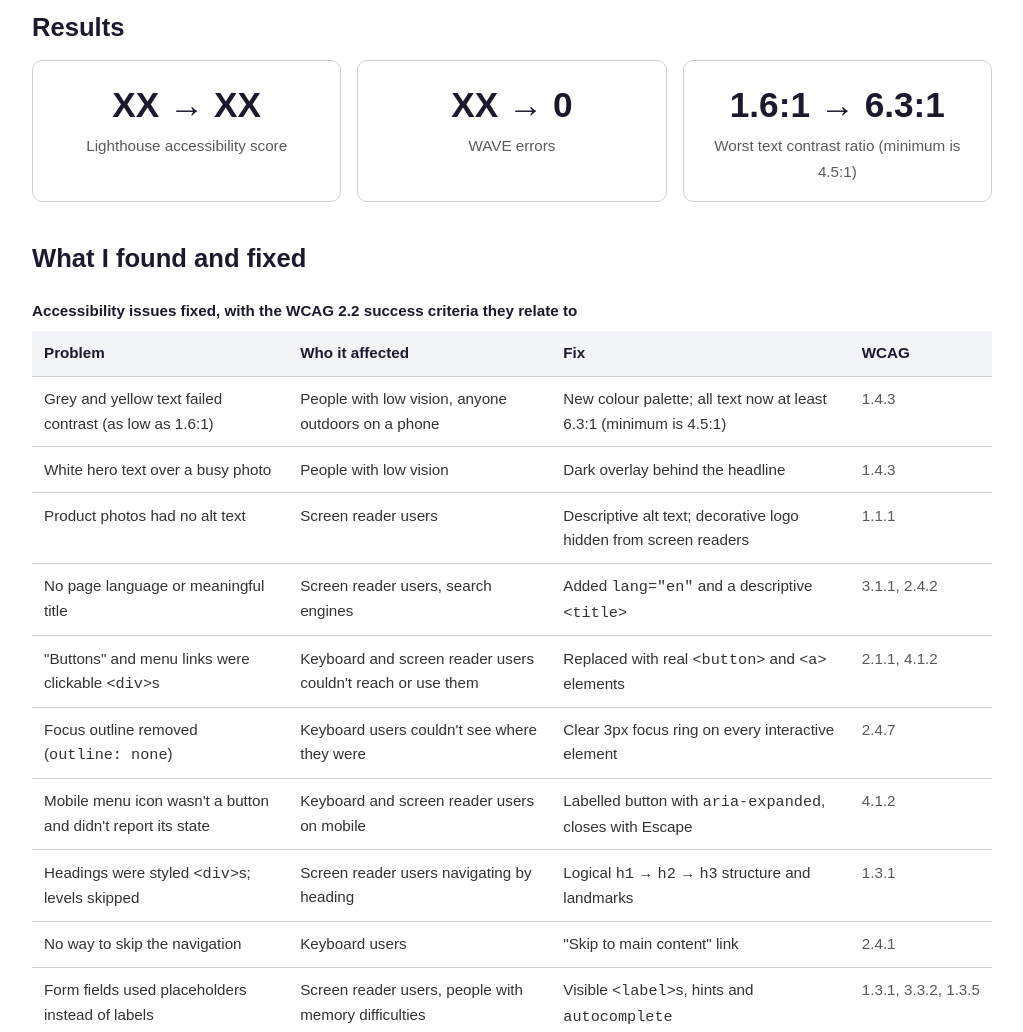
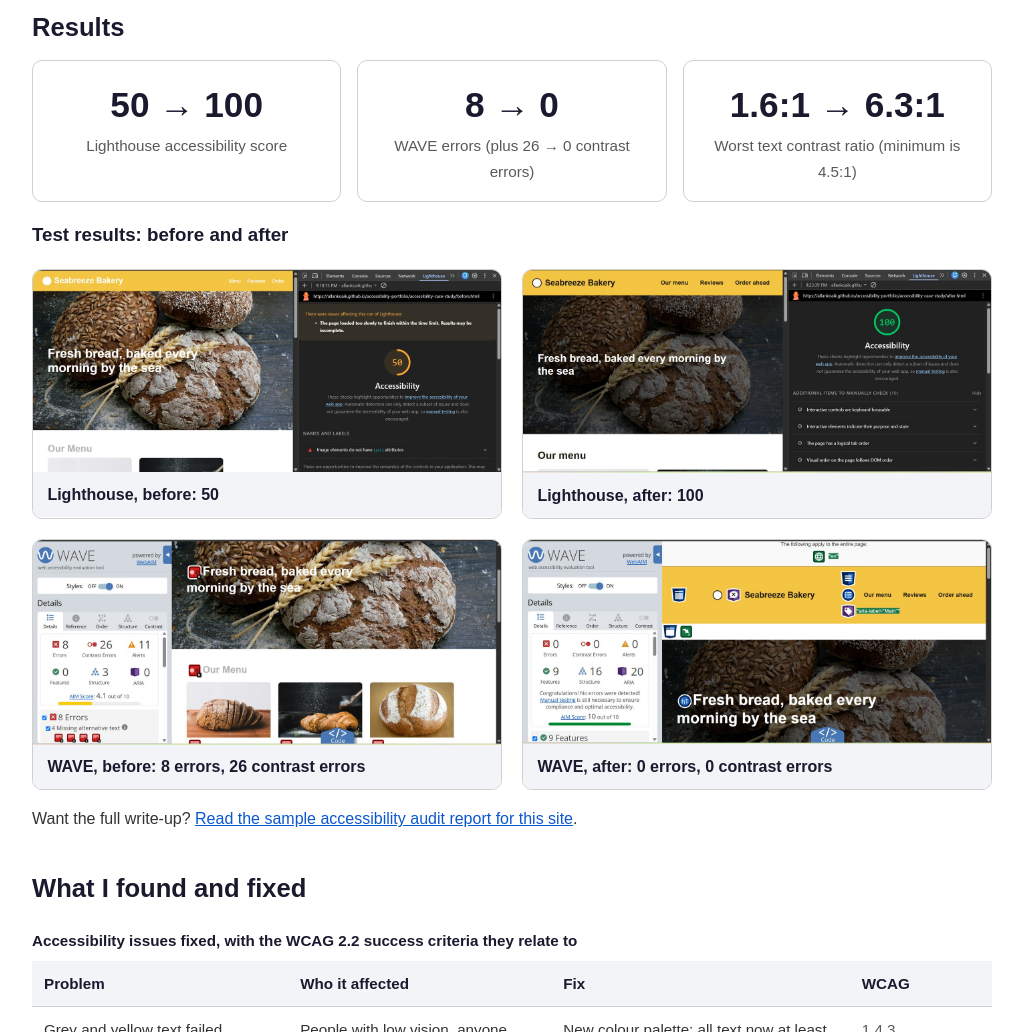
Before and after one commit to allankoaik/accessibility-portfolio, a plain HTML site: page accessibility-case-study/index.html in a window 1280 px wide. Shown: the part 680-1712 px from the top of the page, without its empty margins (128-1151 px from the left). Drawn offline with Linux system fonts and the light colour scheme.

Commit message:
Add real test results, screenshots and audit link to case study
Replace placeholder Lighthouse/WAVE scores (50 -> 100, 8 -> 0), add the
four before/after screenshots under images/, and link to the sample audit report.

Co-Authored-By: Claude Opus 5.5 <noreply@anthropic.com>

```diff
--- a/accessibility-case-study/index.html
+++ b/accessibility-case-study/index.html
@@ -40,6 +40,11 @@
   .tools li { background: #eef2fb; color: var(--ink); padding: .35rem .75rem; border-radius: 999px; font-size: .95rem; }
   footer { background: #f2f4f8; padding: 1.5rem; margin-top: 3rem; }
   .note { color: var(--muted); font-size: .9rem; }
+  h3 { color: var(--ink); }
+  .shots { display: grid; grid-template-columns: repeat(auto-fit, minmax(min(100%, 420px), 1fr)); gap: 1.25rem; }
+  .shots figure { margin: 0; border: 1px solid var(--line); border-radius: 10px; overflow: hidden; }
+  .shots img { display: block; width: 100%; height: auto; }
+  .shots figcaption { padding: .6rem .9rem; font-weight: bold; color: var(--ink); background: #f2f4f8; }
 </style>
 </head>
 <body>
@@ -72,12 +77,33 @@
     </div>
 
     <h2>Results</h2>
-    <!-- TODO (Allan): run Lighthouse on before.html and after.html (Chrome DevTools → Lighthouse → Accessibility) and replace the numbers below with your real scores. Also add your WAVE error counts. -->
     <div class="scores">
-      <div class="score"><span class="num">XX → XX</span><span class="label">Lighthouse accessibility score</span></div>
-      <div class="score"><span class="num">XX → 0</span><span class="label">WAVE errors</span></div>
+      <div class="score"><span class="num">50 → 100</span><span class="label">Lighthouse accessibility score</span></div>
+      <div class="score"><span class="num">8 → 0</span><span class="label">WAVE errors (plus 26 → 0 contrast errors)</span></div>
       <div class="score"><span class="num">1.6:1 → 6.3:1</span><span class="label">Worst text contrast ratio (minimum is 4.5:1)</span></div>
     </div>
+
+    <h3>Test results: before and after</h3>
+    <div class="shots">
+      <figure>
+        <img src="images/lighthouse-before.jpg" width="1400" height="605" loading="lazy" alt="Lighthouse report for the before page showing an accessibility score of 50, with a failed check for images missing alt attributes.">
+        <figcaption>Lighthouse, before: 50</figcaption>
+      </figure>
+      <figure>
+        <img src="images/lighthouse-after.jpg" width="1400" height="605" loading="lazy" alt="Lighthouse report for the after page showing an accessibility score of 100.">
+        <figcaption>Lighthouse, after: 100</figcaption>
+      </figure>
+      <figure>
+        <img src="images/wave-before.jpg" width="1400" height="612" loading="lazy" alt="WAVE summary for the before page: 8 errors, 26 contrast errors and 11 alerts, AIM score 4.1 out of 10.">
+        <figcaption>WAVE, before: 8 errors, 26 contrast errors</figcaption>
+      </figure>
+      <figure>
+        <img src="images/wave-after.jpg" width="1400" height="610" loading="lazy" alt="WAVE summary for the after page: 0 errors, 0 contrast errors and 0 alerts, AIM score 10 out of 10.">
+        <figcaption>WAVE, after: 0 errors, 0 contrast errors</figcaption>
+      </figure>
+    </div>
+
+    <p>Want the full write-up? <a href="../sample-audit-report/">Read the sample accessibility audit report for this site</a>.</p>
 
     <h2>What I found and fixed</h2>
     <div class="table-wrap">
```
Also changed, not shown: accessibility-case-study/images/lighthouse-after.jpg (added), accessibility-case-study/images/lighthouse-before.jpg (added), accessibility-case-study/images/wave-after.jpg (added), accessibility-case-study/images/wave-before.jpg (added).
